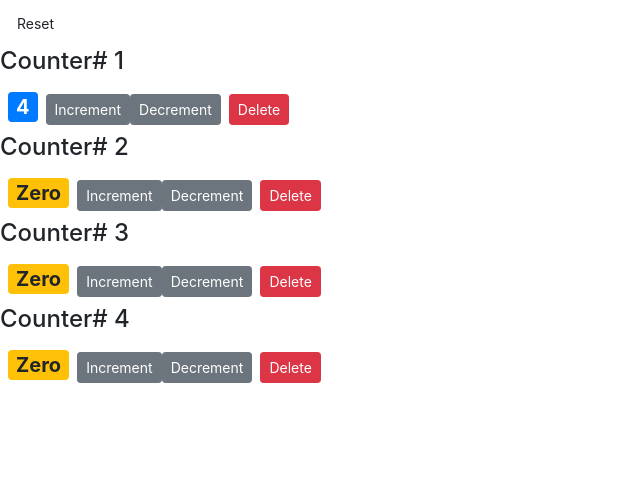
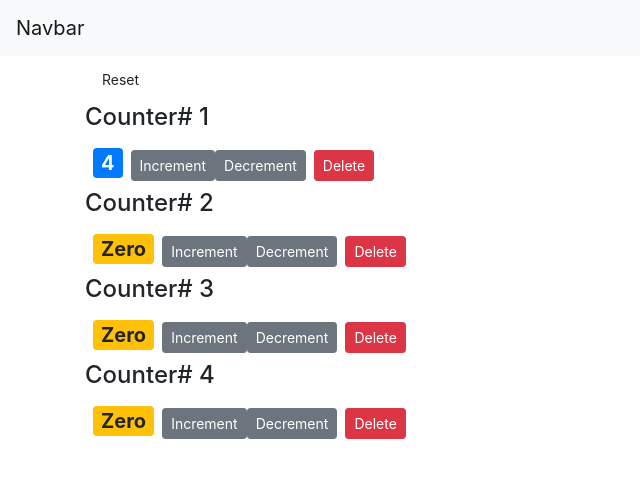
Before and after one commit to salmaatarekk/Learning-React, a React (Create React App) app in the folder counter-app/: page / in a window 1280 px wide. Shown: the top 478 px of the page, without its empty margins (0-640 px from the left). Built offline with nearby package versions, Linux system fonts and the light colour scheme.

Commit message:
creating NavBar

```diff
--- a/counter-app/src/App.js
+++ b/counter-app/src/App.js
@@ -1,10 +1,16 @@
 import './App.css';
+import NavBar from './components/navbar';
+import Counters from './components/counters';
+import React from 'react';
 
 function App() {
   return (
-    <main className="container">
-      <h1>Hello World</h1>
-    </main>
+    <React.Fragment>
+   <NavBar/>
+     <main className = "container">
+       <Counters/>
+     </main>
+   </React.Fragment>
   );
 }
 
--- /dev/null
+++ b/counter-app/src/components/navbar.jsx
@@ -0,0 +1,11 @@
+import React, { Component } from 'react';
+class NavBar extends Component {
+    render() {
+        return (
+             <nav className="navbar navbar-light bg-light">
+          <a className="navbar-brand" href="#">Navbar</a>
+      </nav> );
+    }
+}
+
+export default NavBar;
--- a/counter-app/src/index.js
+++ b/counter-app/src/index.js
@@ -8,7 +8,7 @@
 import 'bootstrap/dist/css/bootstrap.css';
 import 'font-awesome/css/font-awesome.css';
 
-ReactDOM.render(<Counters />,
+ReactDOM.render(<App />,
   document.getElementById('root')
 );
 
```
